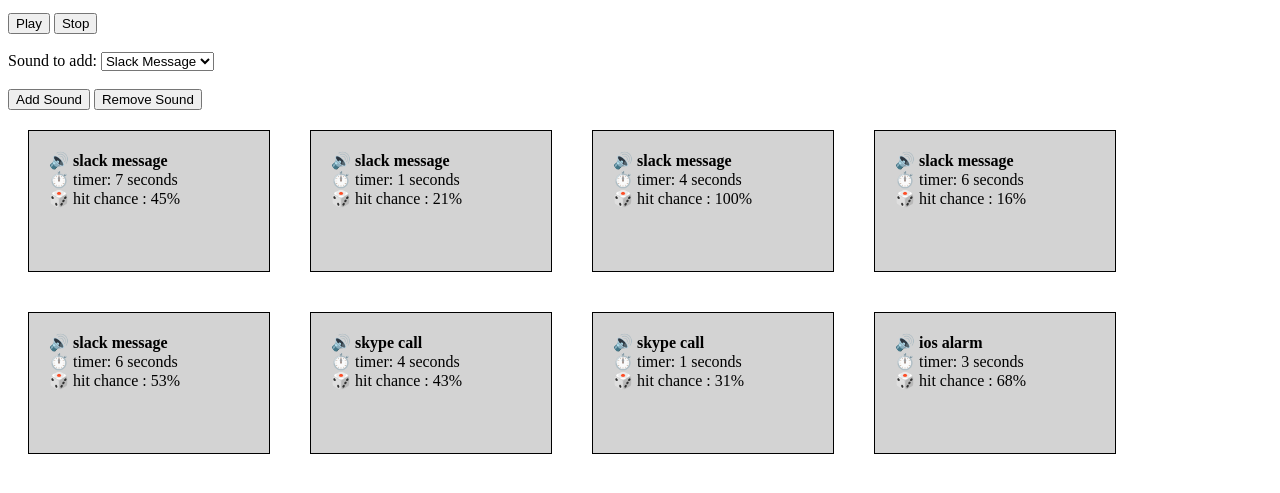
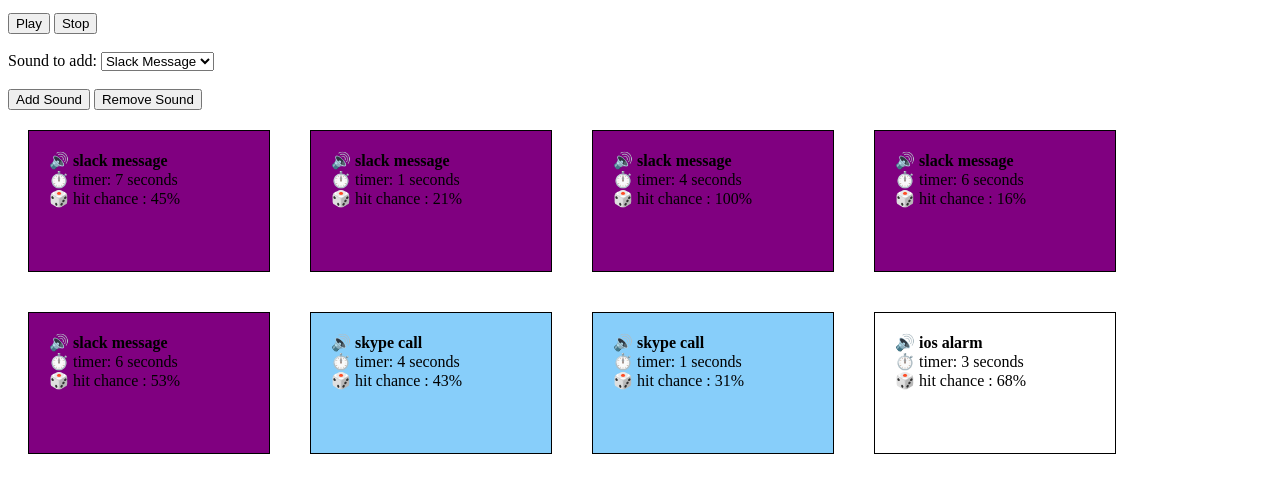
Before and after one commit to LK00100100/sound-simulator, a plain HTML site: page slack.html in a window 1280 px wide. Shown: the part 101-594 px from the top of the page. Drawn offline with Linux system fonts and the light colour scheme.

Commit message:
custom colors

```diff
--- a/script.js
+++ b/script.js
@@ -120,6 +120,9 @@ function createSoundBox(audioName) {
     soundBox.innerHTML += `<br>⏱️ timer: ${timerSeconds} seconds`;
     soundBox.innerHTML += `<br>🎲 hit chance : ${hitChance}%`;
 
+    const audioNameCss = audioName.replace(" ", "-");
+    soundBox.classList.add(audioNameCss);
+
     //set audio
     const audioElem = new Audio(getAudioPath(audioName));
     audioElem.onended = function () {
--- a/style.css
+++ b/style.css
@@ -20,6 +20,20 @@
     padding: 20px;
 }
 
+
+.slack-message {
+    background-color: purple;
+}
+
+.skype-call {
+    background-color: lightskyblue;
+}
+
+.ios-alarm {
+    background-color: white;
+}
+
+/** overrides all background colors. **/
 .playing {
     background-color: lightgreen !important;
 }
```
